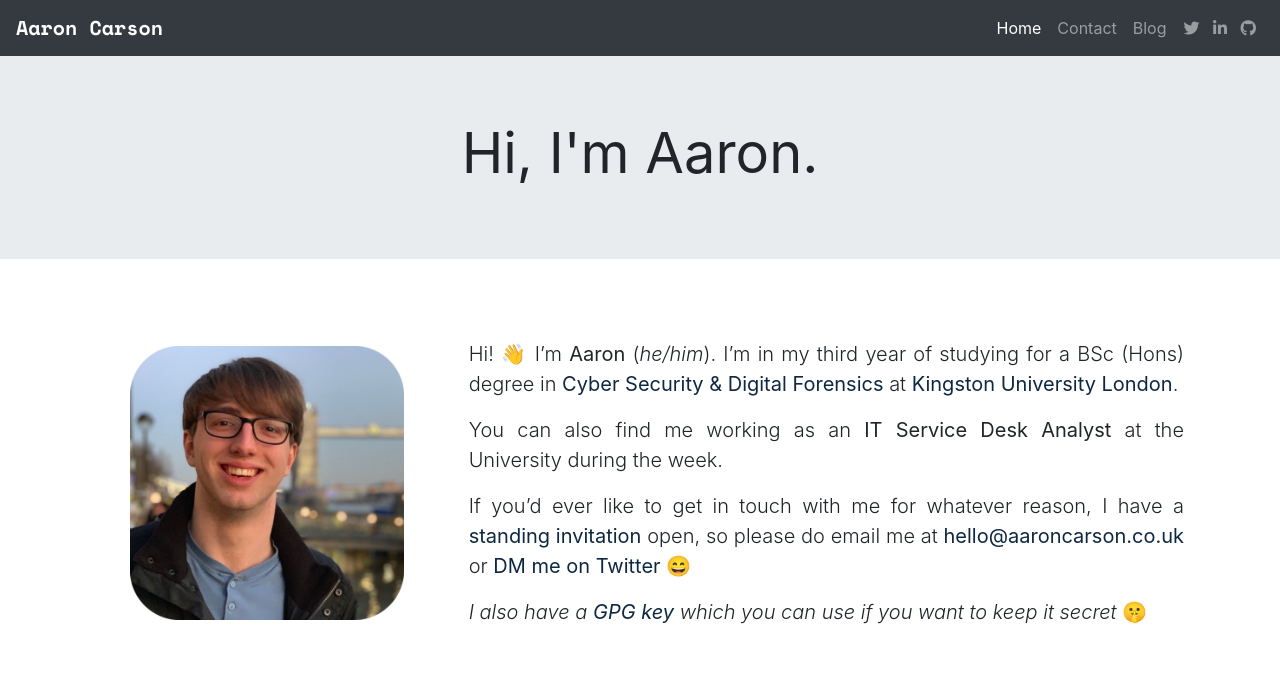
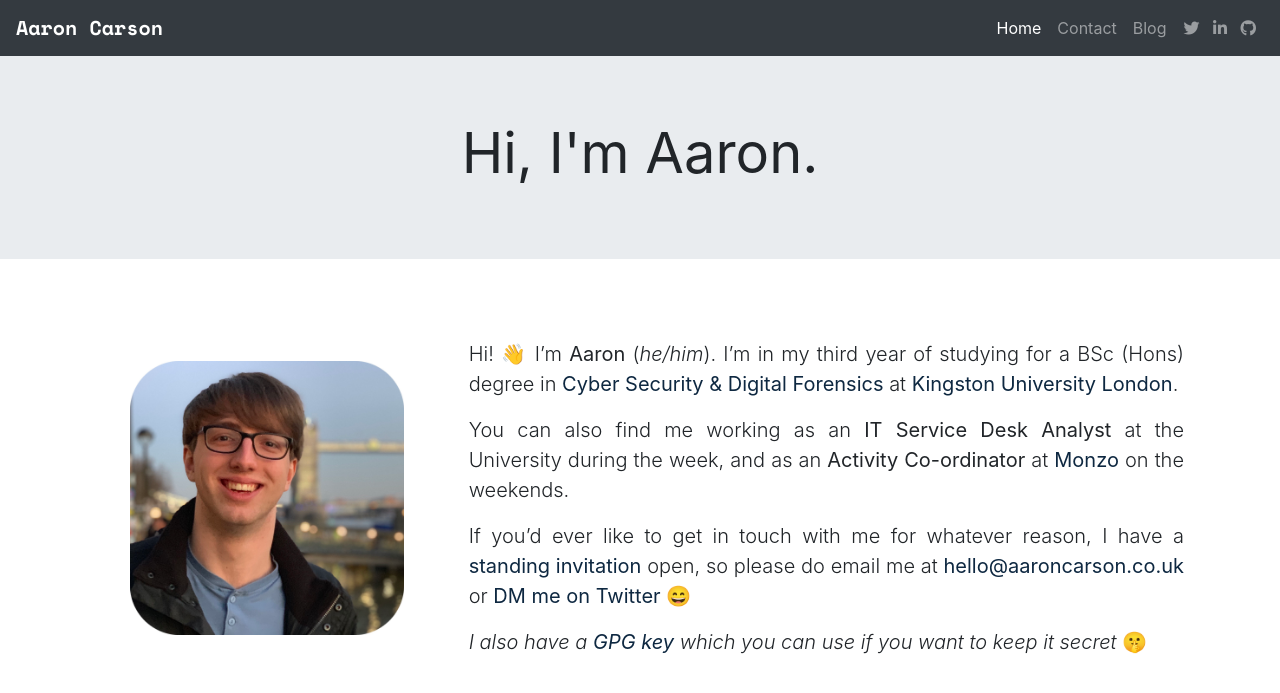
Before and after one commit to caraar12345/aaroncarson.co.uk_jekyll, a Jekyll site: the page built from index.md, in a window 1280 px wide. Shown: the top 693 px of the page. Built offline with Jekyll 4.4.1, drawn with Linux system fonts in a browser that asks for light colours; nearby versions of some CDN libraries.

Commit message:
Revert "Update index.md"
This reverts commit 45c21751046b1292713c0e35435dd91847fcde55.

```diff
--- a/index.md
+++ b/index.md
@@ -10,7 +10,7 @@ image: /assets/images/aaroncarson.jpg
 <div class="col-md-8 my-4 lead text-justify" markdown="1">
   Hi! 👋 I’m __Aaron__ (_he/him_). I’m in my third year of studying for a BSc (Hons) degree in [__Cyber Security & Digital Forensics__](https://www.kingston.ac.uk/undergraduate/courses/cyber-security-computer-forensics/) at [__Kingston University London__](https://www.kingston.ac.uk/).
 
-  You can also find me working as an __IT Service Desk Analyst__ at the University during the week.
+  You can also find me working as an __IT Service Desk Analyst__ at the University during the week, and as an __Activity Co-ordinator__ at [__Monzo__](https://monzo.com) on the weekends.
 
   If you’d ever like to get in touch with me for whatever reason, I have a [**standing invitation**](/contact/standing-invitation) open, so please do email me at [__hello@aaroncarson.co.uk__](mailto:hello@aaroncarson.co.uk) or [__DM me on Twitter__](https://twitter.com/acar321) 😄
 
```
